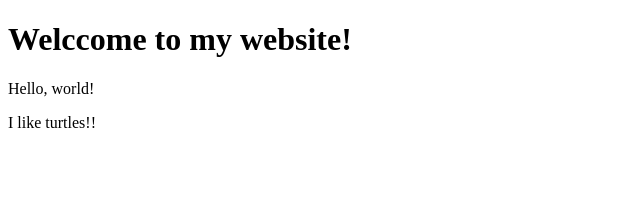
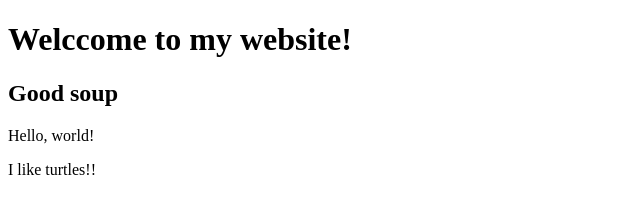
Before and after one commit to Betatester911/hello, a plain HTML site: page hello.html in a window 1280 px wide. Shown: the whole page, without its empty margins (0-640 px from the left). Drawn offline with Linux system fonts and the light colour scheme.

Commit message:
Added h2

```diff
--- a/hello.html
+++ b/hello.html
@@ -9,6 +9,7 @@
 <body>
 
     <h1>Welccome to my website!</h1>
+    <h2>Good soup</h2>
     Hello, world!
 
     <p>I like turtles!!</p>
```
